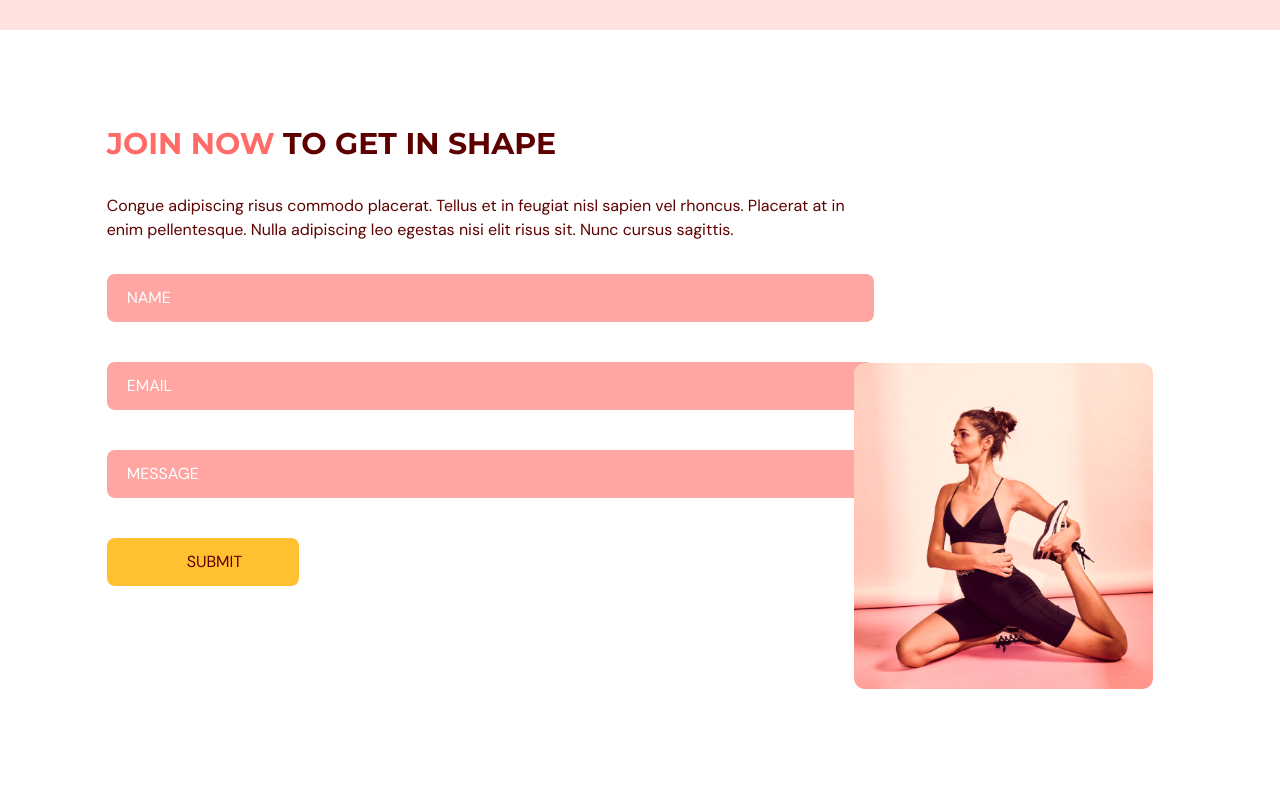
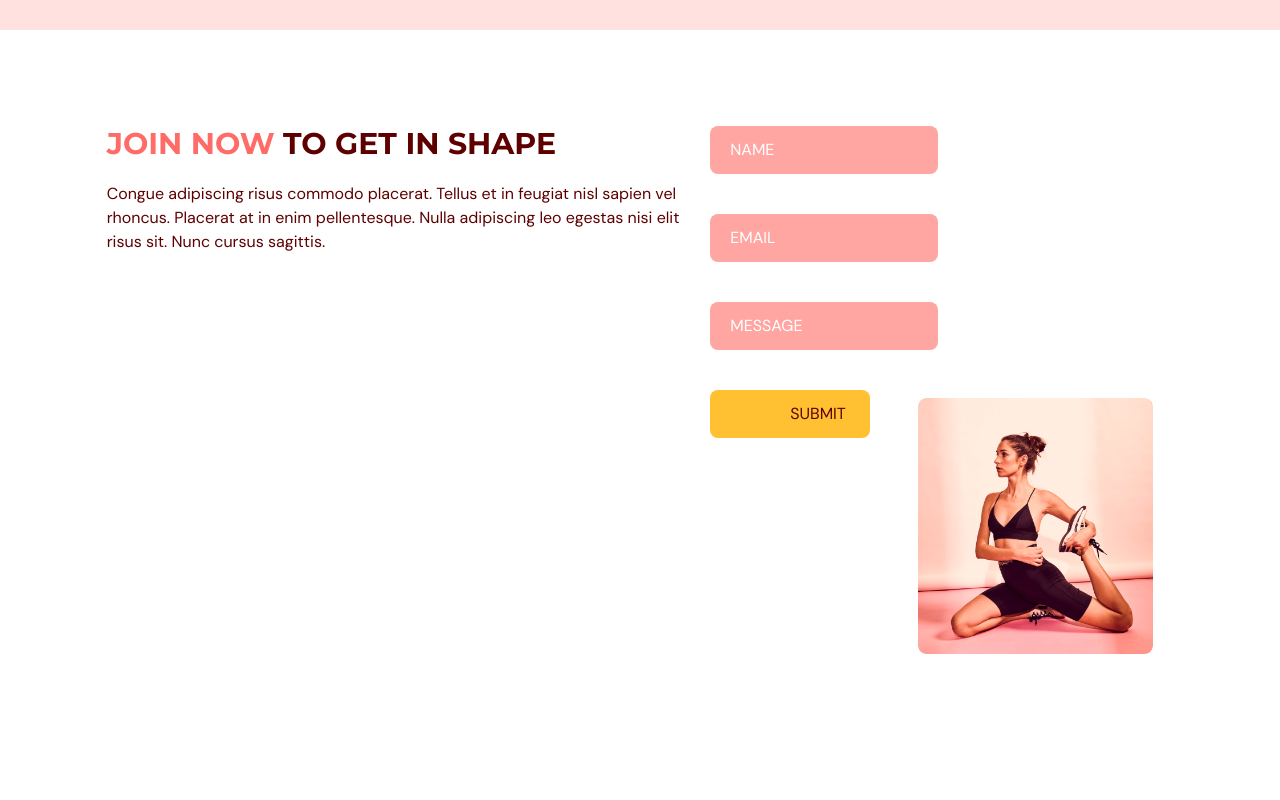
Before and after one commit to FeCharaf/Fitness-Site, a React (Vite) app in the folder gym-typescript/: page / in a window 1280 px wide. Shown: the part 2800-3600 px from the top of the page. Built offline with nearby package versions, Linux system fonts and the light colour scheme.

Commit message:
react hook form

```diff
--- a/gym-typescript/package.json
+++ b/gym-typescript/package.json
@@ -14,7 +14,8 @@
     "framer-motion": "^11.0.23",
     "react": "^18.2.0",
     "react-anchor-link-smooth-scroll": "^1.0.12",
-    "react-dom": "^18.2.0"
+    "react-dom": "^18.2.0",
+    "react-hook-form": "^7.54.2"
   },
   "devDependencies": {
     "@types/node": "^20.11.30",
--- a/gym-typescript/src/scenes/contactUs/index.tsx
+++ b/gym-typescript/src/scenes/contactUs/index.tsx
@@ -1,28 +1,45 @@
 import image from "@/assets/ContactUsPageGraphic.png";
 import { SelectedPage } from "@/shared/types";
+import { useForm } from "react-hook-form";
 import { motion } from "framer-motion";
+import HText from "@/shared/HText";
 
 type Props = {
-  setSelectedPage: (value:SelectedPage) => void;
-}
+  setSelectedPage: (value: SelectedPage) => void;
+};
 
-const ContactUs = ({ setSelectedPage }:Props) => {
+const ContactUs = ({ setSelectedPage }: Props) => {
   const inputStyles = `mb-5 rounded-lg bg-primary-300
   px-5 py-3 placeholder-white`;
   return (
     <section id="contactus" className="py-24">
-      <motion.div className="mx-auto flex h-[800px] w-5/6"
-      onViewportEnter={() => setSelectedPage(SelectedPage.ContactUs)}>
-        <div>
+      <motion.div
+        className="mx-auto flex h-[800px] w-5/6"
+        onViewportEnter={() => setSelectedPage(SelectedPage.ContactUs)}
+      >
+        <motion.div
+          initial="hidden"
+          whileInView="visible"
+          viewport={{ once: true, amount: 0.5 }} //amount is the percentage of the div that you can see to proc the animation
+          transition={{ duration: 0.5 }} // duration of the animation
+          variants={{
+            hidden: { opacity: 0, x: -50 },
+            visible: { opacity: 1, x: 0 },
+          }}
+        >
           <h1 className="font-montserrat text-3xl font-bold">
-            <strong className="text-primary-500">JOIN NOW</strong> TO GET IN
-            SHAPE
+            <HText>
+              <span className="text-primary-500">JOIN NOW </span>
+              TO GET IN SHAPE
+            </HText>
           </h1>
-          <p className="py-8">
+          <p className="my-5">
             Congue adipiscing risus commodo placerat. Tellus et in feugiat nisl
             sapien vel rhoncus. Placerat at in enim pellentesque. Nulla
             adipiscing leo egestas nisi elit risus sit. Nunc cursus sagittis.
           </p>
+        </motion.div>
+        {/* FORM AND IMAGE */}
 
         <form className="flex flex-col gap-5">
           <input className={inputStyles} type="text" placeholder="NAME" />
@@ -35,7 +52,6 @@ const ContactUs = ({ setSelectedPage }:Props) => {
             SUBMIT
           </button>
         </form>
-        </div>
 
         <div className="flex w-1/2 items-center justify-center">
           <img
```
Also changed, not shown: 1 other file (tests, documents, lock files or other folders). Lines whose indentation alone changed are shown as unchanged.
